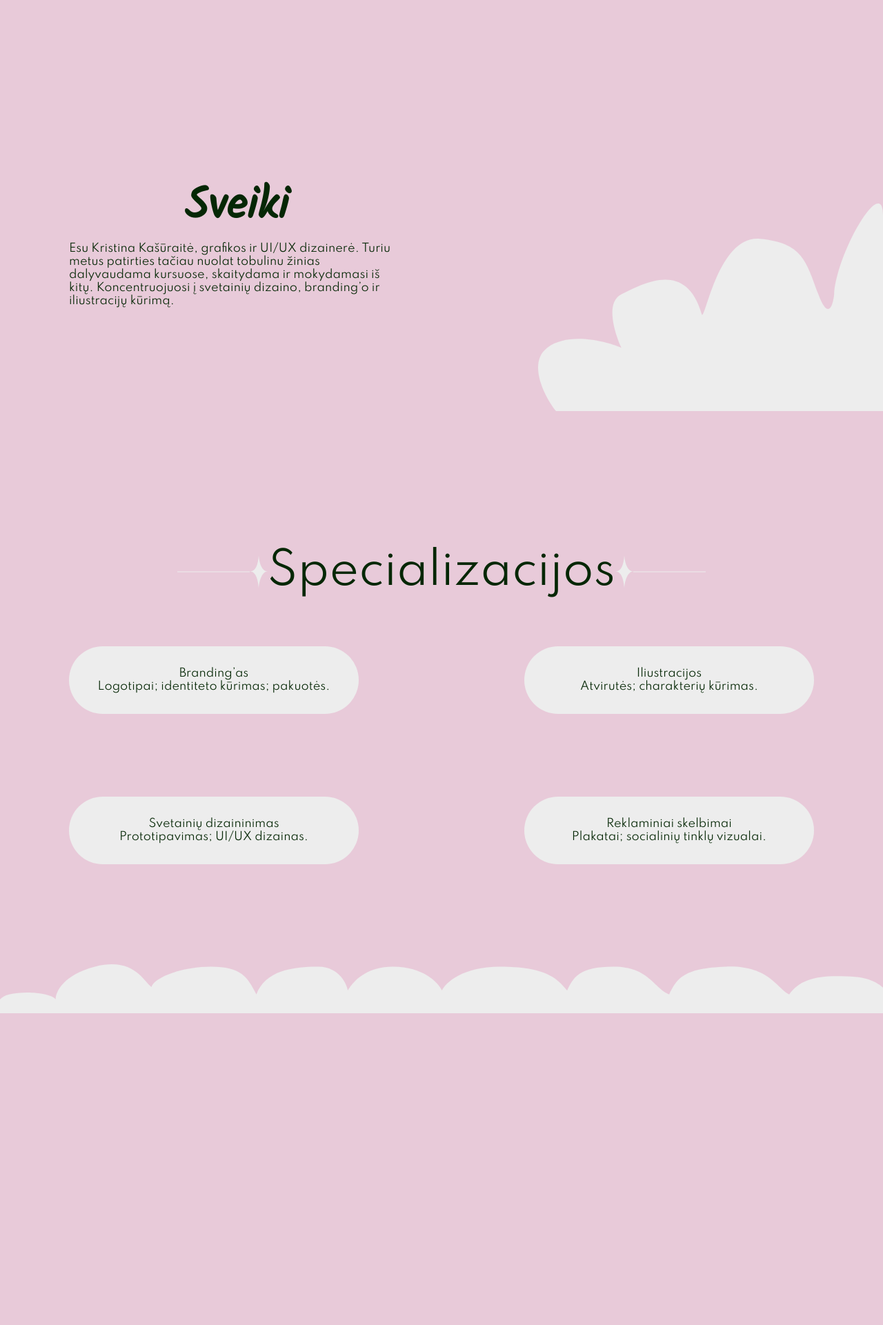
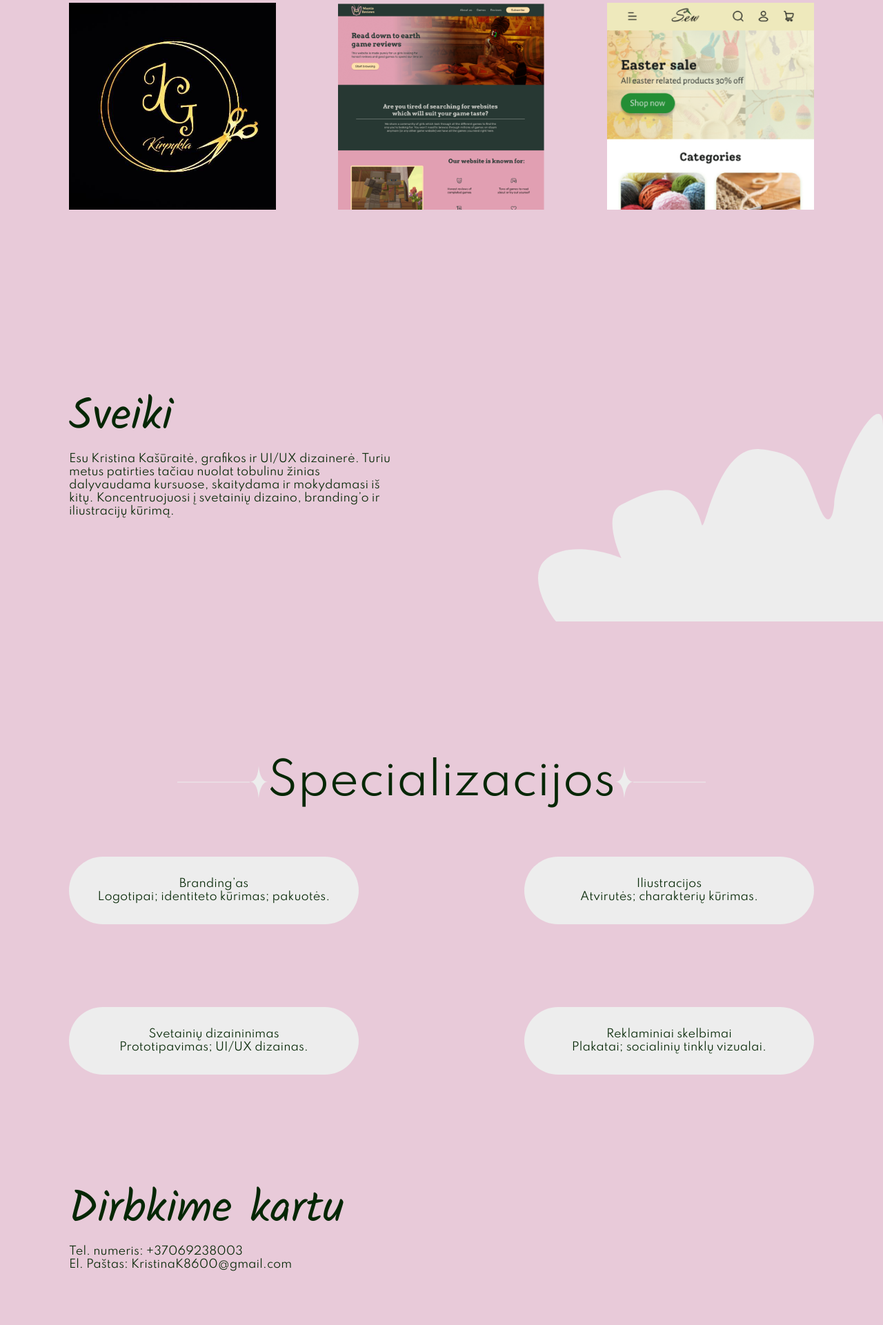
Before and after one commit to bernardasgzj/KristinosCV, a plain HTML site: page index.html in a window 1280 px wide. Shown: the part 1039-2960 px from the top of the page at 69% size. Before the commit the page ends 2508 px from the top, so only its background shows below. Drawn offline with Linux system fonts and the light colour scheme.

Commit message:
Make contacts and cloud animation improvement

```diff
--- a/assets/styles/index.css
+++ b/assets/styles/index.css
@@ -126,3 +126,18 @@
 .component-specialization .title{
     margin-bottom: 70px;
 }
+.component-contacts {
+    width: 100%;
+    padding-top: 0px;
+    margin-top: 145px;
+    position: relative;
+}
+
+.sub-section-title {
+    display: block;
+    font-family: 'Kalam';
+    font-weight: var(--title-weight);
+    font-size: var(--title-size);
+    font-size: 64px;
+    font-weight: 500;
+}
--- a/assets/styles/style.css
+++ b/assets/styles/style.css
@@ -5,46 +5,20 @@ html, *
 
 
 
-.slider-container {
+.image-container {
     width: 100%;
     overflow: hidden;
     position: relative;
     z-index: 2;
   }
 
-  .slider {
+  .images {
+
     display: flex;
-    width: max-content;
-    animation: slide 15s linear infinite;
+    justify-content: space-between;
   }
 
-  .slider img {
-    width: 200px;
-    height: 200px;
-    object-fit: cover;
-    transition: transform 0.5s ease;
+  .images img {
+    width: 300px;
+    height: 300px;
   }
-
-  .slider a {
-    display: block;
-    margin-right: 20px;
-  }
-
-  .slider img:hover {
-    transform: scale(1.1);
-  }
-
-  @keyframes slide {
-    0% { transform: translateX(0); }
-    100% { transform: translateX(-50%); }
-  }
-
-  .slider:after {
-    content: "";
-    position: absolute;
-    top: 0;
-    right: 0;
-    bottom: 0;
-    width: 20%;
-    z-index: 1;
-  }
--- a/index.html
+++ b/index.html
@@ -11,23 +11,6 @@
     <link rel="stylesheet" href="assets/styles/footer.css">
     <link rel="icon" type="image/x-icon" href="assets/icons/icon.svg">
     <title>Kristina - Grafinė dizainerė</title>
-
-    <style>
-        body {
-            margin: 0;
-        }
-
-        .star {
-            position: absolute;
-            opacity: 0; /* Start invisible */
-            transition: opacity 1s ease; /* Fade in and out animation */
-        }
-
-        img.star-img {
-            width: 100%; /* Control size via parent div */
-            height: auto;
-        }
-    </style>
 </head>
 <body>
     <div class="header">
@@ -63,23 +46,18 @@
             <img src="assets/icons/star.svg" alt="Mobiliojio projektas">
             <img src="assets/icons/line.svg" alt="Mobiliojio projektas">
         </div>
-        <!-- <div class="slider-container">
-            <div class="slider">
-            <a href="https://www.facebook.com/profile.php?id=61558315077861"><img src="assets/kirpykla.jpg" alt="Kirpyklos ikona" target="_blank"></a>
-            <a href="#"><img src="assets/projektas-1.png" alt="Mokyklos projektas"></a>
-            <a href="#"><img src="assets/mobiliojio-projektas.png" alt="Mobiliojio projektas"></a>
-            <a href="#"><img src="assets/vieno-puslapio-tinklapis.png" alt="Vieno puslapio tinklapis "></a>
-            <a href="https://www.facebook.com/profile.php?id=61558315077861"><img src="assets/kirpykla.jpg" alt="Kirpyklos ikona" target="_blank"></a>
-            <a href="#"><img src="assets/projektas-1.png" alt="Mokyklos projektas"></a>
-            <a href="#"><img src="assets/mobiliojio-projektas.png" alt="Mobiliojio projektas"></a>
-            <a href="#"><img src="assets/vieno-puslapio-tinklapis.png" alt="Vieno puslapio tinklapis "></a>
+        <div class="image-container">
+            <div class="images">
+                <a href="https://www.facebook.com/profile.php?id=61558315077861"><img src="assets/kirpykla.jpg" alt="Kirpyklos ikona" target="_blank"></a>
+                <a href="#"><img src="assets/projektas-1.png" alt="Mokyklos projektas"></a>
+                <a href="#"><img src="assets/mobiliojio-projektas.png" alt="Mobiliojio projektas"></a>
             </div>
-        </div> -->
+        </div>
     </div>
 
     <div class="component-introduction section">
         <div class="text">
-            <div class="title">
+            <div class="sub-section-title">
                 Sveiki
             </div>
             Esu Kristina Kašūraitė, grafikos ir UI/UX dizainerė. Turiu metus patirties tačiau nuolat tobulinu žinias dalyvaudama kursuose, skaitydama ir mokydamasi iš kitų. Koncentruojuosi į svetainių dizaino, branding’o ir iliustracijų kūrimą.
@@ -132,6 +110,19 @@
                 </div>
             </div>
         </div>
+        <div class="component-contacts section">
+            <div class="text">
+                <div class="sub-section-title">
+                    Dirbkime kartu
+                </div>
+                <div class="phone-number">
+                    Tel. numeris: +37069238003
+                </div>
+                <div class="email">
+                    El. Paštas: KristinaK8600@gmail.com
+                </div>
+            </div>
+        </div>
     </div>
     <div class="footer">
         <img src="assets/icons/cloud.svg">
@@ -157,8 +148,6 @@
             if (isInViewport(element)) {
             //if in Viewport
             element.classList.add("active");
-            } else {
-                element.classList.remove("active");
             }
         });
         }, false);
@@ -167,69 +156,10 @@
         findMe.forEach(element => {
             //for each .thisisatest
             if (isInViewport(element)) {
-            //if in Viewport
                 element.classList.add("active");
-            } else {
-                element.classList.remove("active");
             }
         });
         }, false);
     </script>
-        <!-- const maxStars = 50; // Maximum number of stars on the screen at any time
-        const starCreationInterval = 300; // Time in milliseconds between star creation
-        const starLifespan = 3000; // Time in milliseconds for how long a star stays before disappearing
-
-        function createRandomStar() {
-            const star = document.createElement('div');
-            star.classList.add('star');
-
-            // Random size for the star (scale from 10px to 50px)
-            const size = Math.random() * 25 + 8 + 'px'; // Size between 10px and 50px
-            star.style.width = size;
-            star.style.height = size;
-
-            // Random position (within the .wrapper element)
-            const wrapper = document.querySelector('.wrapper');
-            const x = Math.random() * wrapper.clientWidth + 'px';
-            const y = Math.random() * wrapper.clientHeight + 'px';
-            star.style.left = x;
-            star.style.top = y;
-
-            // Create an <img> element for the star SVG
-            const starImg = document.createElement('img');
-            starImg.src = 'assets/star.svg'; // Path to your SVG file
-            starImg.classList.add('star-img');
-            star.appendChild(starImg);
-
-            // Add the star to the .wrapper div
-            wrapper.appendChild(star);
-
-            // Make the star fade in
-            requestAnimationFrame(() => {
-                star.style.opacity = Math.random() * 1 + 0.4; // Random opacity between 0.2 and 1
-            });
-
-            // Remove the star after the specified lifespan
-            setTimeout(() => {
-                star.style.opacity = 0; // Fade out
-                setTimeout(() => {
-                    star.remove(); // Remove from DOM after the fade-out transition
-                }, 1000); // Match this with the CSS transition duration (1 second)
-            }, getRandomIntInclusive(1000, 10000));
-        }
-
-        // Create stars at random intervals
-        setInterval(() => {
-            if (document.querySelectorAll('.wrapper .star').length < maxStars) {
-                createRandomStar();
-            }
-        }, starCreationInterval);
-
-        function getRandomIntInclusive(min, max) {
-            const minCeiled = Math.ceil(min);
-            const maxFloored = Math.floor(max);
-            return Math.floor(Math.random() * (maxFloored - minCeiled + 1) + minCeiled); // The maximum is inclusive and the minimum is inclusive
-        }
-    </script> -->
 </body>
 </html>
```
